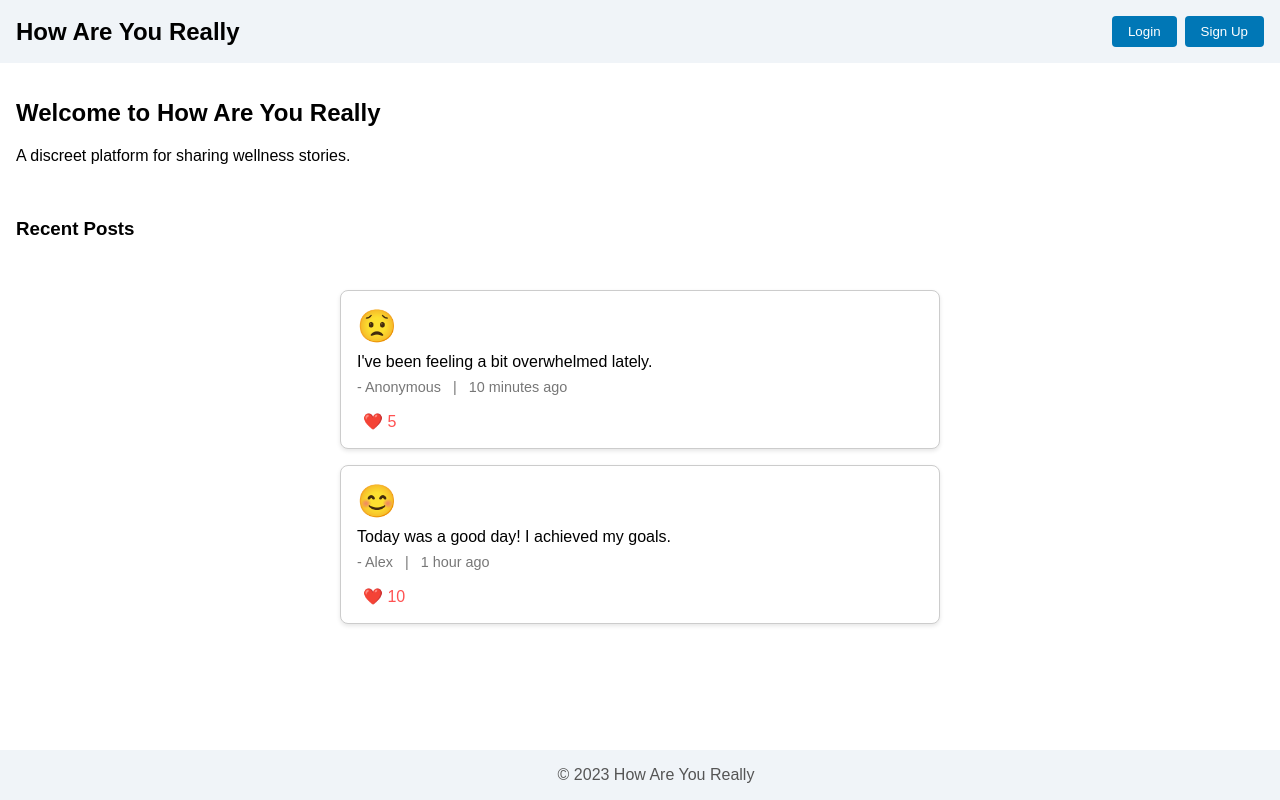
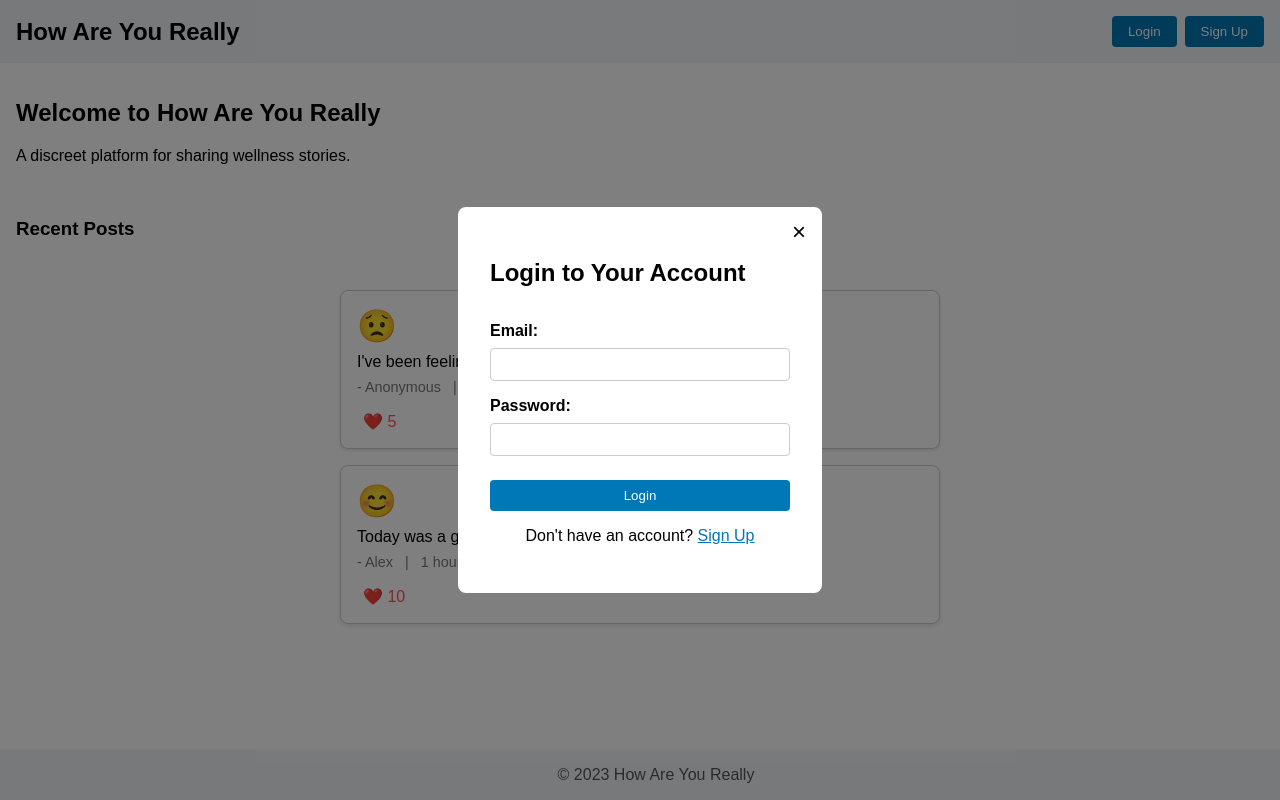
Before and after one commit to jeffdruid/pp5, a React (Create React App) app: page / in a window 1280 px wide. Both pictures are taken after a click on the button "Login". Built offline with nearby package versions, Linux system fonts and the light colour scheme.

Commit message:
chore: Update modal styles and add AuthModal component

```diff
--- a/src/App.css
+++ b/src/App.css
@@ -92,3 +92,86 @@ main {
 .like-button:hover {
   color: #ff1744;
 }
+
+/* Modal Overlay */
+.modal-overlay {
+  position: fixed;
+  top: 0;
+  left: 0;
+  width: 100%;
+  height: 100%;
+  background: rgba(0, 0, 0, 0.5);
+  display: flex;
+  justify-content: center;
+  align-items: center;
+  z-index: 1000;
+}
+
+/* Modal Content */
+.modal-content {
+  background: #fff;
+  padding: 2rem;
+  border-radius: 8px;
+  width: 300px;
+  position: relative;
+}
+
+/* Close Button */
+.close-button {
+  position: absolute;
+  top: 10px;
+  right: 10px;
+  background: none;
+  border: none;
+  font-size: 1.5rem;
+  cursor: pointer;
+}
+
+/* Form Styles */
+.modal-content form {
+  display: flex;
+  flex-direction: column;
+}
+
+.modal-content label {
+  margin-top: 1rem;
+  margin-bottom: 0.5rem;
+  font-weight: bold;
+}
+
+.modal-content input {
+  padding: 0.5rem;
+  border: 1px solid #ccc;
+  border-radius: 4px;
+}
+
+.modal-content button[type="submit"] {
+  margin-top: 1.5rem;
+  padding: 0.5rem;
+  background-color: #0077b6;
+  color: #fff;
+  border: none;
+  border-radius: 4px;
+  cursor: pointer;
+}
+
+.modal-content button[type="submit"]:hover {
+  background-color: #005f8a;
+}
+
+/* Link Styles */
+.modal-content .link {
+  color: #0077b6;
+  cursor: pointer;
+  text-decoration: underline;
+}
+
+.modal-content .link:hover {
+  color: #005f8a;
+}
+
+/* Paragraph */
+.modal-content p {
+  margin-top: 1rem;
+  text-align: center;
+}
--- /dev/null
+++ b/src/components/AuthModal.js
@@ -0,0 +1,92 @@
+import React, { useState } from 'react';
+
+function AuthModal({ type, onClose }) {
+  // State variables for form inputs
+  const [username, setUsername] = useState('');
+  const [email, setEmail] = useState('');
+  const [password, setPassword] = useState('');
+  const [confirmPassword, setConfirmPassword] = useState('');
+
+  // Function to handle form submission
+  const handleSubmit = (event) => {
+    event.preventDefault();
+    // Add logic to handle authentication
+    // For now, we log the input values
+    console.log('Form submitted:', { username, email, password, confirmPassword });
+  };
+
+  // JSX to render the modal
+  return (
+    <div className="modal-overlay">
+      <div className="modal-content">
+        <button className="close-button" onClick={onClose}>
+          &times;
+        </button>
+        <h2>{type === 'login' ? 'Login to Your Account' : 'Create a New Account'}</h2>
+        <form onSubmit={handleSubmit}>
+          {/* Conditionally render fields based on 'type' */}
+          {type === 'signup' && (
+            <>
+              <label htmlFor="username">Username:</label>
+              <input
+                type="text"
+                id="username"
+                value={username}
+                onChange={(e) => setUsername(e.target.value)}
+                required
+              />
+            </>
+          )}
+          <label htmlFor="email">Email:</label>
+          <input
+            type="email"
+            id="email"
+            value={email}
+            onChange={(e) => setEmail(e.target.value)}
+            required
+          />
+          <label htmlFor="password">Password:</label>
+          <input
+            type="password"
+            id="password"
+            value={password}
+            onChange={(e) => setPassword(e.target.value)}
+            required
+          />
+          {type === 'signup' && (
+            <>
+              <label htmlFor="confirmPassword">Confirm Password:</label>
+              <input
+                type="password"
+                id="confirmPassword"
+                value={confirmPassword}
+                onChange={(e) => setConfirmPassword(e.target.value)}
+                required
+              />
+            </>
+          )}
+          <button type="submit">{type === 'login' ? 'Login' : 'Sign Up'}</button>
+        </form>
+        <p>
+          {type === 'login' ? (
+            <>
+              Don't have an account?{' '}
+              <span className="link" onClick={() => onClose('signup')}>
+                Sign Up
+              </span>
+            </>
+          ) : (
+            <>
+              Already have an account?{' '}
+              <span className="link" onClick={() => onClose('login')}>
+                Login
+              </span>
+            </>
+          )}
+        </p>
+      </div>
+    </div>
+  );
+}
+
+export default AuthModal;
--- a/src/components/Header.js
+++ b/src/components/Header.js
@@ -1,15 +1,38 @@
-import React from 'react';
+import React, { useState } from 'react';
+import AuthModal from './AuthModal';
 
 function Header() {
+  // State variables for modal visibility and type
+  const [showModal, setShowModal] = useState(false);
+  const [modalType, setModalType] = useState('login'); // 'login' or 'signup'
+
+  // Function to open the modal
+  const openModal = (type) => {
+    setModalType(type);
+    setShowModal(true);
+  };
+
+  // Function to close the modal or switch forms
+  const closeModal = (type) => {
+    if (type === 'login' || type === 'signup') {
+      // Switch to the other form
+      setModalType(type);
+    } else {
+      // Close the modal
+      setShowModal(false);
+    }
+  };
+
   return (
     <header>
       <nav className="navbar">
         <h1>How Are You Really</h1>
         <div>
-          <button>Login</button>
-          <button>Sign Up</button>
+          <button onClick={() => openModal('login')}>Login</button>
+          <button onClick={() => openModal('signup')}>Sign Up</button>
         </div>
       </nav>
+      {showModal && <AuthModal type={modalType} onClose={closeModal} />}
     </header>
   );
 }
```
